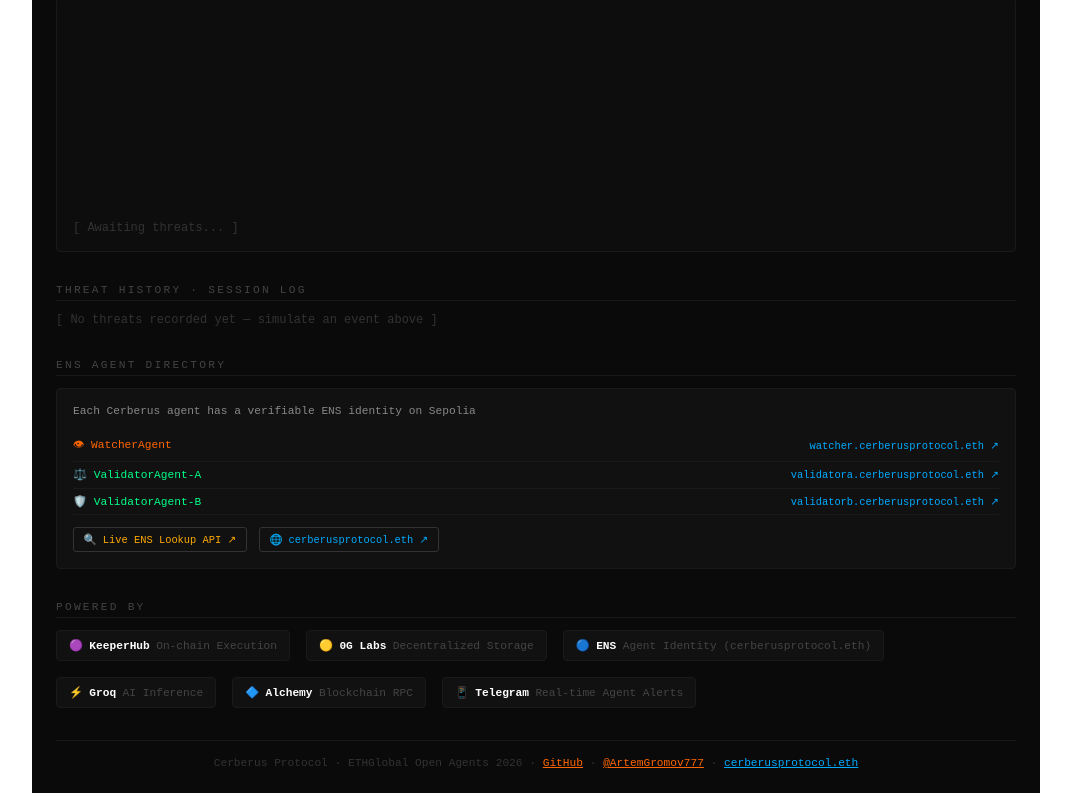
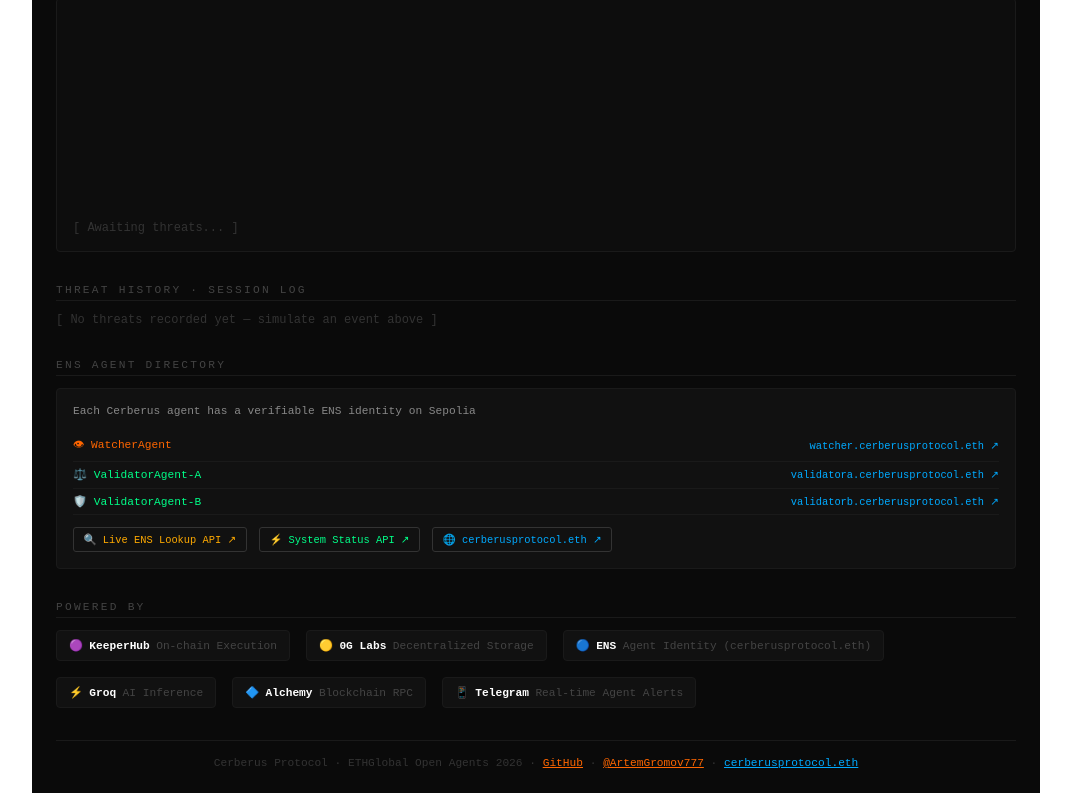
Before and after one commit to Artem1981777/cerberus-protocol, a React (Vite) app: page / in a window 1280 px wide. Shown: the part 1021-1822 px from the top of the page, without its empty margins (104-1175 px from the left). Built offline with nearby package versions, Linux system fonts and the light colour scheme.

Commit message:
feat: System Status API link in ENS directory

```diff
--- a/src/App.tsx
+++ b/src/App.tsx
@@ -461,6 +461,10 @@ export default function App() {
               style={{fontSize:'0.65rem', color:'#ffaa00', textDecoration:'none', border:'1px solid #333', padding:'0.3rem 0.6rem', borderRadius:'3px'}}>
               🔍 Live ENS Lookup API ↗
             </a>
+            <a href="https://cerberus-protocol.vercel.app/api/status" target="_blank" rel="noopener noreferrer"
+              style={{fontSize:'0.65rem', color:'#00ff88', textDecoration:'none', border:'1px solid #333', padding:'0.3rem 0.6rem', borderRadius:'3px'}}>
+              ⚡ System Status API ↗
+            </a>
             <a href="https://sepolia.app.ens.domains/cerberusprotocol.eth" target="_blank" rel="noopener noreferrer"
               style={{fontSize:'0.65rem', color:'#00aaff', textDecoration:'none', border:'1px solid #333', padding:'0.3rem 0.6rem', borderRadius:'3px'}}>
               🌐 cerberusprotocol.eth ↗
```
